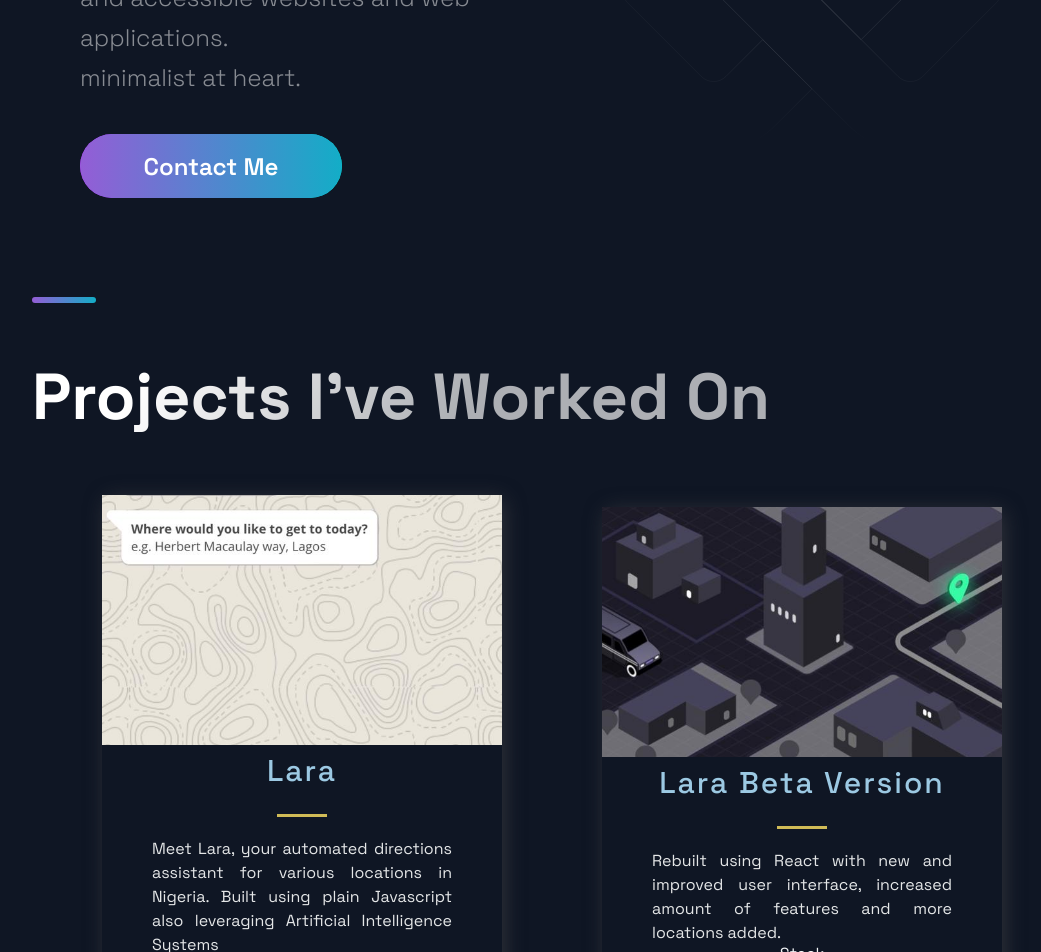
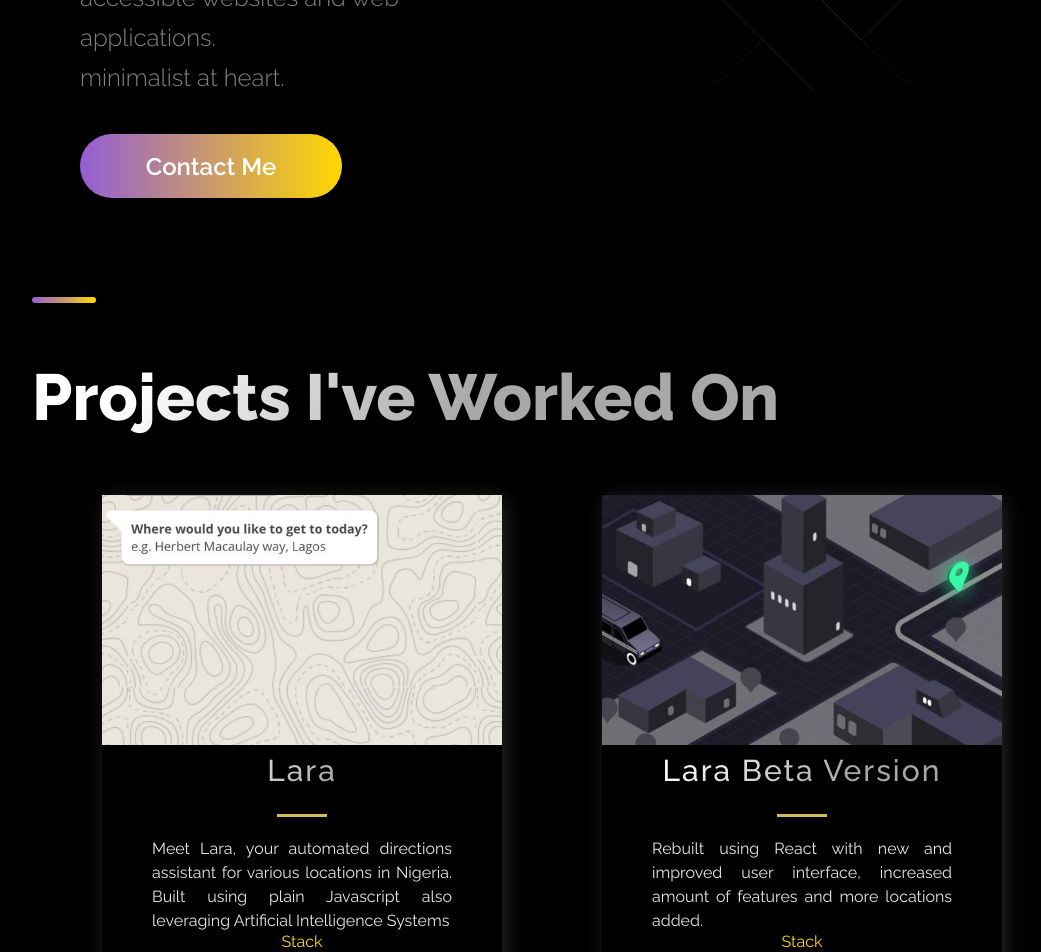
Before and after one commit to EmmanuelObi/Portfolio-2022, a Next.js app: page / in a window 1280 px wide. Shown: the part 480-1432 px from the top of the page, without its empty margins (88-1129 px from the left). Built offline with nearby package versions, Linux system fonts and the light colour scheme.

Commit message:
made changes to UI

```diff
--- a/src/components/Header/HeaderStyles.js
+++ b/src/components/Header/HeaderStyles.js
@@ -55,7 +55,7 @@ export const NavLink = styled.a`
   color: rgba(255, 255, 255, 0.75);
   transition: 0.4s ease;
   &:hover {
-    color: #fff;
+    color: gold;
     opacity: 1;
     cursor: pointer;
   }
@@ -119,6 +119,7 @@ export const SocialIcons = styled.a`
   padding: 8px;
   &:hover {
     background-color: #212d45;
+    color: gold;
     transform: scale(1.2);
     cursor: pointer;
   }
--- a/src/components/Projects/ProjectsStyles.js
+++ b/src/components/Projects/ProjectsStyles.js
@@ -1,11 +1,11 @@
-import styled from 'styled-components';
+import styled from "styled-components";
 
 export const Img = styled.img`
-  width:100%;
-  height:250px;
+  width: 100%;
+  height: 250px;
   object-fit: cover;
   overflow: hidden;
-`
+`;
 
 export const GridContainer = styled.section`
   display: grid;
@@ -20,8 +20,7 @@ row-gap: 3rem;
     padding: 2rem;
     padding-bottom: 0;
   }
-
-`
+`;
 export const BlogCard = styled.div`
   border-radius: 10px;
   box-shadow: 3px 3px 20px rgba(80, 78, 78, 0.5);
@@ -35,16 +34,20 @@ export const TitleContent = styled.div`
   text-align: center;
   z-index: 20;
   width: 100%;
-
 `;
-
 
 export const HeaderThree = styled.h3`
   font-weight: 500;
   letter-spacing: 2px;
-  color: #9cc9e3;
-  padding: .5rem 0;
-  font-size: ${(props) => props.title ? '3rem' : '2rem'};
+  background: linear-gradient(
+    121.57deg,
+    #ffffff 18.77%,
+    rgba(255, 255, 255, 0.66) 60.15%
+  );
+  -webkit-background-clip: text;
+  -webkit-text-fill-color: transparent;
+  padding: 0.5rem 0;
+  font-size: ${(props) => (props.title ? "3rem" : "2rem")};
 `;
 
 export const Hr = styled.hr`
@@ -59,12 +62,11 @@ export const Intro = styled.div`
   width: 170px;
   margin: 0 auto;
   color: #dce3e7;
-  font-family: 'Droid Serif', serif;
+  font-family: "Droid Serif", serif;
   font-size: 13px;
   font-style: italic;
   line-height: 18px;
 `;
-
 
 export const CardInfo = styled.p`
   width: 100%;
@@ -74,11 +76,9 @@ export const CardInfo = styled.p`
   line-height: 24px;
   text-align: justify;
   @media ${(props) => props.theme.breakpoints.sm} {
-    padding:.3rem
-
+    padding: 0.3rem;
   }
 `;
-
 
 export const UtilityList = styled.ul`
   list-style-type: none;
@@ -89,15 +89,15 @@ export const UtilityList = styled.ul`
 `;
 
 export const ExternalLinks = styled.a`
-color:#d4c0c0;
+  color: gold;
   font-size: 1.6rem;
-padding:1rem 1.5rem;
-background: #6b3030;
+  padding: 1rem 1.5rem;
+  background: #282c35;
   border-radius: 15px;
   transition: 0.5s;
-&:hover{
-  background: #801414;
-
+  &:hover {
+    background: gold;
+    color: black;
   }
 `;
 
@@ -106,9 +106,9 @@ display: flex;
   justify-content: space-around;
   padding: 2rem;
   flex-wrap: wrap;
-`
+`;
 export const Tag = styled.li`
   color: #d8bfbf;
   font-size: 1.5rem;
   margin: 5px;
-`
+`;
--- a/src/constants/constants.js
+++ b/src/constants/constants.js
@@ -5,7 +5,8 @@ export const projects = [
       "Meet Lara, your automated directions assistant for various locations in Nigeria. Built using plain Javascript also leveraging Artificial Intelligence Systems",
     image: "/images/live.jpeg",
     tags: ["HTML5", "CSS3", "JavaScript"],
-    source: "https://bitbucket.org/rp-dev0/lara_frontend/src/aa5444a9f9d14bb18c43ca4b479d4e19cd9a84c6/?at=feature%2Flink_to_beta",
+    source:
+      "https://bitbucket.org/rp-dev0/lara_frontend/src/aa5444a9f9d14bb18c43ca4b479d4e19cd9a84c6/?at=feature%2Flink_to_beta",
     visit: "https://lara.ng",
     id: 0,
   },
@@ -41,16 +42,28 @@ export const projects = [
   },
   {
     title: "Web3 lottery game",
-    description: "Bitokun (BITKN) is a decentralized lottery platform that lets users deposit cryptocurrency into pools to win daily prizes",
+    description:
+      "Bitokun (BITKN) is a decentralized lottery platform that lets users deposit cryptocurrency into pools to win daily prizes",
     image: "/images/bt.jpeg",
-    tags: ["TypeScript", "CSS", "HTML", "React", "NextJs", "Bootstrap", "Moralis", "Metamask", "WalletConnect"],
+    tags: [
+      "TypeScript",
+      "CSS",
+      "HTML",
+      "React",
+      "NextJs",
+      "Bootstrap",
+      "Moralis",
+      "Metamask",
+      "WalletConnect",
+    ],
     source: "https://github.com/Bitokun-Dev/bitokun-frontend",
     visit: "https://bitokun.com/",
     id: 4,
   },
   {
     title: "Accelerex Holdings",
-    description: "Accelerex Holdings is a FinTech investment company dedicated to simplifying everyday life across Africa through innovative digital payments and financial services.",
+    description:
+      "Accelerex Holdings is a FinTech investment company dedicated to simplifying everyday life across Africa through innovative digital payments and financial services.",
     image: "/images/ah.jpeg",
     tags: ["TypeScript", "CSS", "HTML", "React", "Material UI", "Bootstrap"],
     source: "https://bitbucket.org/opsz2/ga-webclient/src/master/",
@@ -72,7 +85,7 @@ export const projects = [
     title: "Emmanuel Obi",
     description:
       "My 2022 modern Portfolio website. Developed using React, NextJs, Styled Components",
-    image: "/images/portfolio.jpg",
+    image: "/images/portfolio.png",
     tags: ["JavaScript", "React", "NextJs", "styled components"],
     source: "https://github.com/EmmanuelObi/Portfolio-2022",
     visit: "https://emmanuel-obi.vercel.app",
--- a/src/pages/_document.js
+++ b/src/pages/_document.js
@@ -1,19 +1,19 @@
-import Document, { Head, Html, Main, NextScript } from 'next/document'
-import { ServerStyleSheet } from 'styled-components'
+import Document, { Head, Html, Main, NextScript } from "next/document";
+import { ServerStyleSheet } from "styled-components";
 
 export default class MyDocument extends Document {
   static async getInitialProps(ctx) {
-    const sheet = new ServerStyleSheet()
-    const originalRenderPage = ctx.renderPage
+    const sheet = new ServerStyleSheet();
+    const originalRenderPage = ctx.renderPage;
 
     try {
       ctx.renderPage = () =>
         originalRenderPage({
           enhanceApp: (App) => (props) =>
             sheet.collectStyles(<App {...props} />),
-        })
+        });
 
-      const initialProps = await Document.getInitialProps(ctx)
+      const initialProps = await Document.getInitialProps(ctx);
       return {
         ...initialProps,
         styles: (
@@ -22,16 +22,23 @@ export default class MyDocument extends Document {
             {sheet.getStyleElement()}
           </>
         ),
-      }
+      };
     } finally {
-      sheet.seal()
+      sheet.seal();
     }
   }
   render() {
     return (
-      <Html lang='en-GB'>
+      <Html lang="en-GB">
         <Head>
-          <link href="https://fonts.googleapis.com/css2?family=Space+Grotesk:wght@300;400;500;600;700&display=swap" rel="stylesheet"/>
+          <link
+            href="https://fonts.googleapis.com/css2?family=Raleway:ital,wght@0,100;0,200;0,300;0,400;0,500;0,600;0,700;0,800;0,900;1,100;1,200;1,300;1,400;1,500;1,600;1,700;1,800;1,900&display=swap"
+            rel="stylesheet"
+          />
+          <link
+            href="https://fonts.googleapis.com/css2?family=Space+Grotesk:wght@300;400;500;600;700&display=swap"
+            rel="stylesheet"
+          />
         </Head>
         <body>
           <Main />
--- a/src/styles/GlobalComponents/Button.js
+++ b/src/styles/GlobalComponents/Button.js
@@ -1,11 +1,11 @@
-import React from 'react'
+import React from "react";
 
-import { ButtonBack, ButtonFront } from './index'
+import { ButtonBack, ButtonFront } from "./index";
 
 const Button = (props) => (
-  <ButtonBack alt={props.alt} form={props.form} disabled={props.disabled}>{props.children}
-    <ButtonFront alt={props.alt} onClick={props.onClick} disabled={props.disabled}>{props.children}</ButtonFront>
+  <ButtonBack alt={props.alt} form={props.form} disabled={props.disabled}>
+    {props.children}
   </ButtonBack>
 );
 
-export default Button
+export default Button;
--- a/src/styles/GlobalComponents/index.js
+++ b/src/styles/GlobalComponents/index.js
@@ -88,7 +88,7 @@ export const SectionDivider = styled.div`
   background: ${(props) =>
     props.colorAlt
       ? "linear-gradient(270deg, #F46737 0%, #945DD6 100%)"
-      : "linear-gradient(270deg, #13ADC7 0%, #945DD6 100%)"};
+      : "linear-gradient(270deg, gold 0%, #945DD6 100%)"};
 
   margin: ${(props) => (props.divider ? "4rem 0" : "")};
 
@@ -184,80 +184,35 @@ export const ButtonBack = styled.div`
   color: #fff;
   background: ${({ alt }) =>
     alt
-      ? "linear-gradient(270deg, #ff622e 0%, #B133FF 100%)"
-      : "linear-gradient(270deg, #00DBD8 0%, #B133FF 100%)"};
+      ? "linear-gradient(270deg, #F46737 0%, #945DD6 100%)"
+      : "linear-gradient(270deg, gold 0%, #945DD6 100%)"};
+
   cursor: pointer;
   transition: 0.5s ease;
   position: relative;
   overflow: hidden;
   opacity: ${({ disabled }) => (disabled ? ".5" : "1")};
 
+  &:hover {
+    transition: 0.5s ease;
+    background: ${({ alt }) =>
+      alt
+        ? "linear-gradient(270deg, #C0C0C0 0%, #B133FF 100%)"
+        : "linear-gradient(270deg, #FF6700 0%, #B133FF 100%)"};
+  }
+
   @media ${(props) => props.theme.breakpoints.md} {
-    width: ${({ alt }) => (alt ? "150px" : "184px")};
+    width: ${({ alt }) => (alt ? "150px" : "154px")};
     height: ${({ alt }) => (alt ? "52px" : "48px")};
     font-size: ${({ alt }) => (alt ? "20px" : "16px")};
     margin-bottom: ${({ alt }) => (alt ? "0" : "64px")};
   }
 
   @media ${(props) => props.theme.breakpoints.sm} {
-    width: 100%;
+    width: 90%;
     height: 32px;
     font-size: 14px;
     margin-bottom: ${({ alt }) => (alt ? "0" : "32px")};
-  }
-`;
-
-export const ButtonFront = styled.button`
-  border: none;
-  border-radius: 50px;
-  color: #fff;
-  display: flex;
-  position: absolute;
-  top: 0;
-  left: 0;
-  width: 100%;
-  height: 100%;
-  background: ${({ alt }) =>
-    alt
-      ? "linear-gradient(270deg, #F46737 0%, #945DD6 100%)"
-      : "linear-gradient(270deg, #13ADC7 0%, #945DD6 100%)"};
-  opacity: ${({ disabled }) => (disabled ? ".5" : "1")};
-  transition: 0.4s ease;
-  font-size: ${({ alt }) => (alt ? "20px" : "24px")};
-  font-weight: 600;
-  align-items: center;
-  justify-content: center;
-  cursor: pointer;
-  box-shadow: ${({ disabled }) =>
-    disabled
-      ? "inset 0px 2px 1px rgba(46, 49, 55, 0.15), inset 0px 0px 4px rgba(20, 20, 55, 0.3)"
-      : "none"};
-
-  &:hover {
-    opacity: 0;
-  }
-  &:focus {
-    outline: none;
-  }
-  &:active {
-    opacity: 1;
-    box-shadow: inset 0px 2px 1px rgba(46, 49, 55, 0.15),
-      inset 0px 0px 4px rgba(20, 20, 55, 0.3);
-  }
-
-  &:disabled {
-    background: linear-gradient(270deg, #00dbd8 0%, #b133ff 100%);
-    opacity: 0.5;
-    box-shadow: inset 0px 2px 1px rgba(46, 49, 55, 0.15),
-      inset 0px 0px 4px rgba(20, 20, 55, 0.3);
-  }
-
-  @media ${(props) => props.theme.breakpoints.md} {
-    font-size: ${({ alt }) => (alt ? "20px" : "16px")};
-  }
-
-  @media ${(props) => props.theme.breakpoints.sm} {
-    font-size: 14px;
   }
 `;
 
--- a/src/themes/default.js
+++ b/src/themes/default.js
@@ -1,15 +1,15 @@
 export default {
   // Temp fonts
   fonts: {
-    title: "Space Grotesk, sans-serif",
-    main: "Space Grotesk, sans-serif",
+    title: "Raleway, Space Grotesk, sans-serif",
+    main: "Raleway, Space Grotesk, sans-serif",
   },
   // Colors for layout
   colors: {
-    primary1: "hsl(204,23.8%,95.9%)",
-    background1: "#0F1624",
-    accent1: "hsl(34.9,98.6%,72.9%)",
+    background1: "black",
+    accent1: "gold",
     button: "hsl(205.1,100%,36.1%)",
+    primary1: "gold",
     background2: "hsl(232.7,27.3%,23.7%)",
   },
   // Breakpoints for responsive design
```
Also changed, not shown: src/components/Acomplishments/AcomplishmentsStyles.js (+28 -29 lines), src/components/TimeLine/TimeLineStyles.js (+44 -35 lines), public/images/portfolio.png (added). Lines whose indentation alone changed are shown as unchanged.
